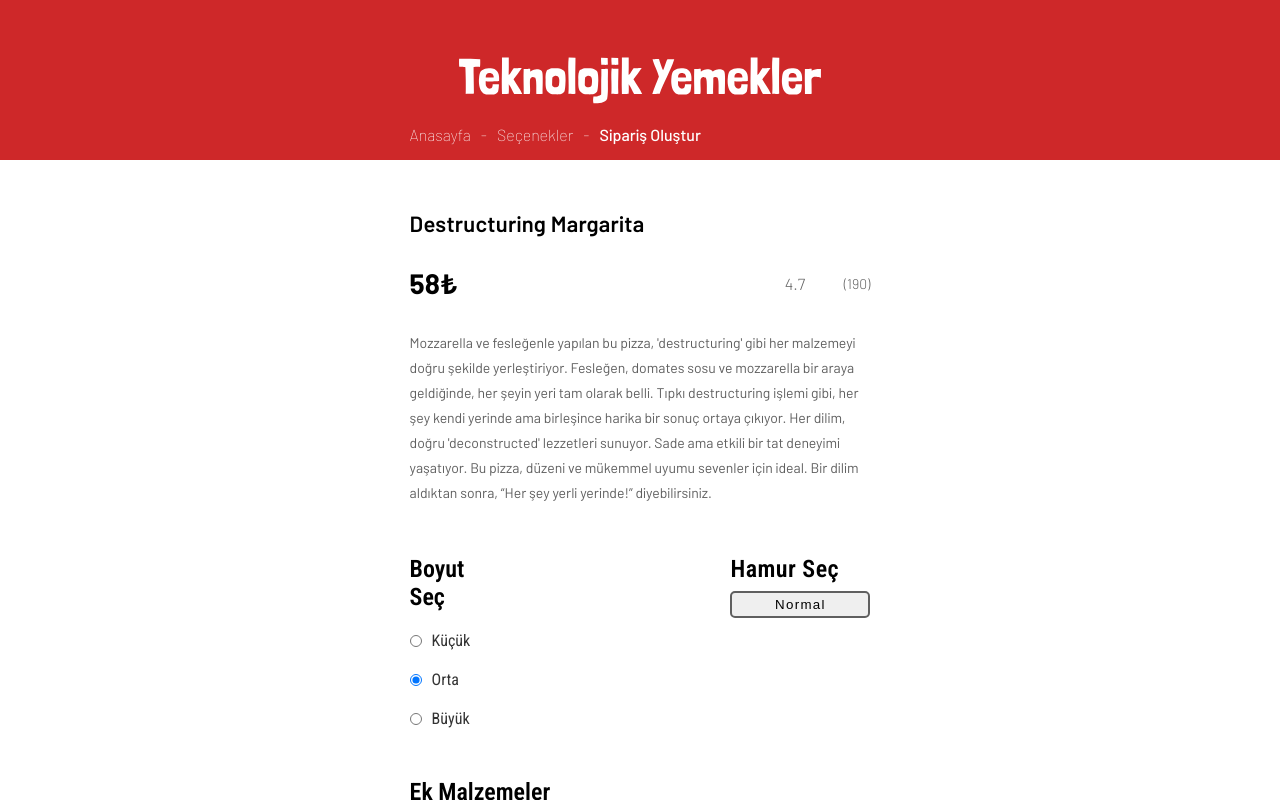
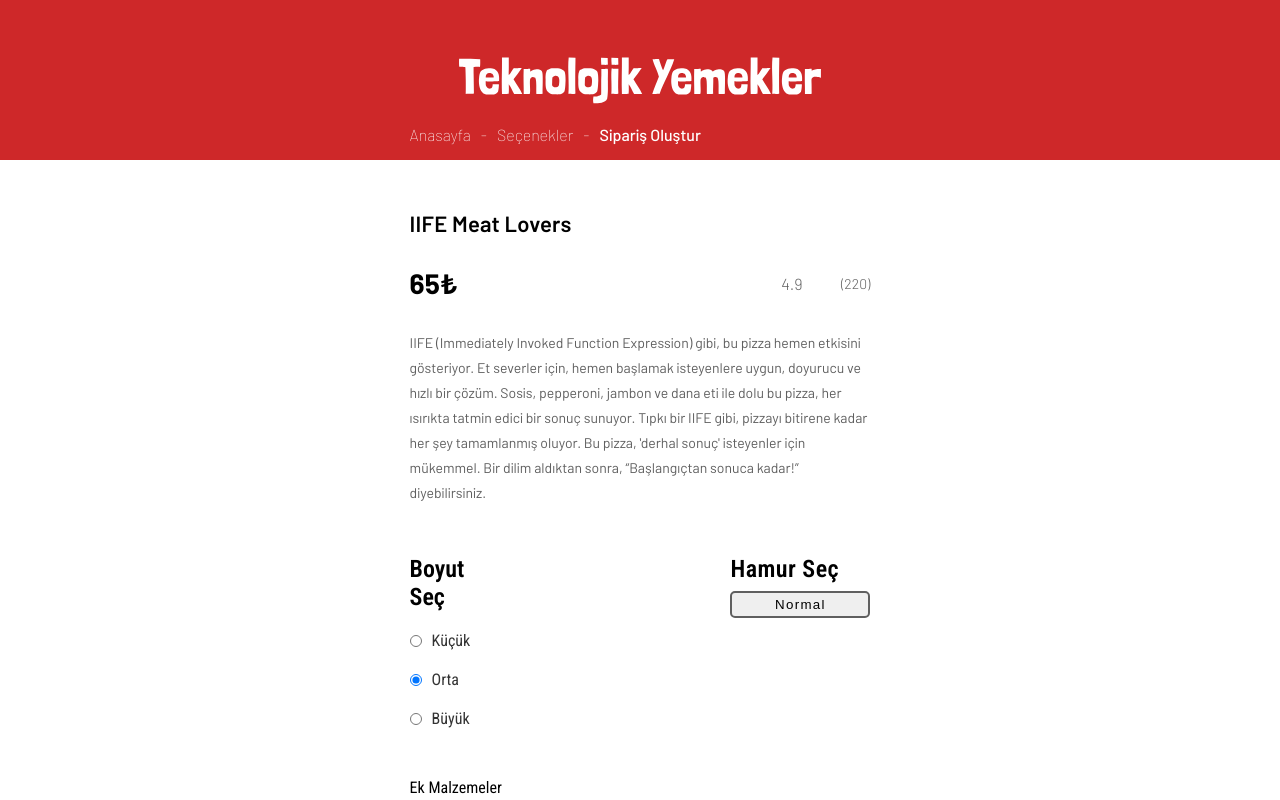
Before and after one commit to kantlori/Pizza-Website, a React (Vite) app: page / in a window 1280 px wide. Both pictures are taken after a click on the button "ACIKTIM". Shown: the top 800 px of the page. Built offline with nearby package versions, Linux system fonts and the light colour scheme; a web font is replaced by a local one.

Commit message:
every click choosing random pizza

```diff
--- a/src/pages/OrderPage.jsx
+++ b/src/pages/OrderPage.jsx
@@ -5,7 +5,9 @@ import { Form, FormGroup, Label, Button, Input } from 'reactstrap';
 import "../css/OrderPage.css"
 import "../../images/iteration-1-images/logo.svg"
 
+
 function OrderPage({ onBack, onSuccess }) {
+    const pizzaIndex = Math.floor(Math.random() * pizzaData.length)
     const [order, setOrder] = useState({
         username: "",
         pizzaCount: 1,
@@ -13,10 +15,10 @@ function OrderPage({ onBack, onSuccess }) {
         selectedDough: "normal",
         selectedToppings: [],
         orderNote: "",
-        pizzaName: pizzaData[6].name
+        pizzaName: pizzaData[pizzaIndex].name
     });
 
-    const pizzaPrice = pizzaData[6].price;
+    const pizzaPrice = pizzaData[pizzaIndex].price;
 
     const updateOrder = (key, value) => {
         setOrder((prevOrder) => ({
@@ -75,15 +77,15 @@ function OrderPage({ onBack, onSuccess }) {
             </header>
             <section>
                 <div className="pizza-info">
-                    <h4>{pizzaData[6].name}</h4>
+                    <h4>{pizzaData[pizzaIndex].name}</h4>
                     <div className="pizza-details">
                         <p>{pizzaPrice}₺</p>
                         <div className="rateNreview">
-                            <p>{pizzaData[6].rating}</p>
-                            <p>({pizzaData[6].reviewCount})</p>
+                            <p>{pizzaData[pizzaIndex].rating}</p>
+                            <p>({pizzaData[pizzaIndex].reviewCount})</p>
                         </div>
                     </div>
-                    <p>{pizzaData[6].description}</p>
+                    <p>{pizzaData[pizzaIndex].description}</p>
                 </div>
                 <Form>
                     <FormGroup className="pizza-sizes">
@@ -133,7 +135,7 @@ function OrderPage({ onBack, onSuccess }) {
                         </div>
                     </FormGroup>
                     <FormGroup className='extras'>
-                        <h6>Ek Malzemeler</h6>
+                        <hpizzaIndex>Ek Malzemeler</hpizzaIndex>
                         <p>En Fazla 10 malzeme seçebilirsiniz. 5₺ (En az 4 malzeme seçmelisiniz)</p>
 
                         <div className='extra-elements'>
```
